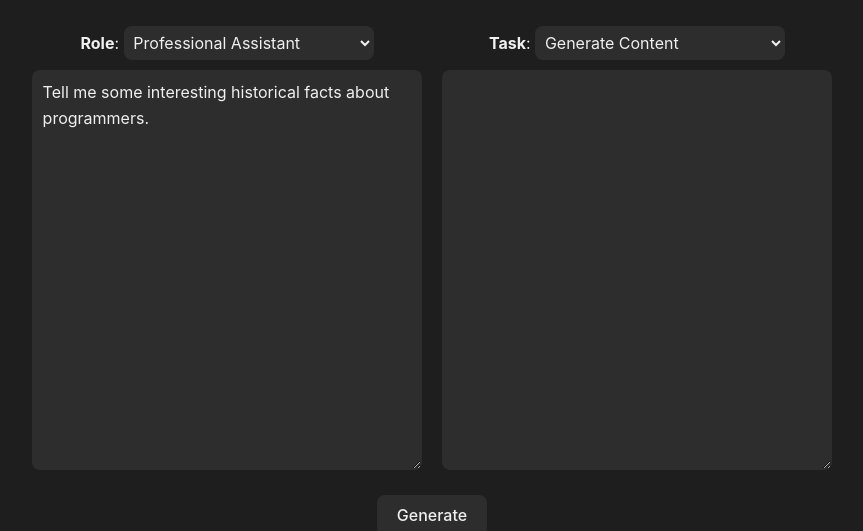
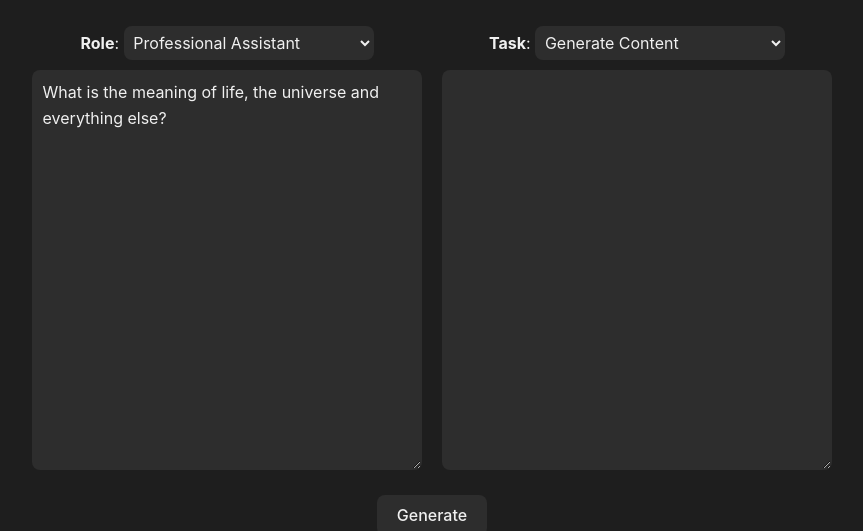
Before and after one commit to alankrantas/just-another-ai-assistant-huggingface-transformers-js, a React (Vite) app: page / in a window 1280 px wide. Shown: the part 181-712 px from the top of the page, without its empty margins (208-1071 px from the left). Built offline with nearby package versions, Linux system fonts and the light colour scheme.

Commit message:
Update Assistant.tsx

```diff
--- a/src/components/Assistant.tsx
+++ b/src/components/Assistant.tsx
@@ -30,7 +30,7 @@ const Assistant: FunctionComponent = () => {
     const textArea = useRef<HTMLTextAreaElement | null>(null);
 
     const [input, setInput] = useState<Input>({
-        text: 'Tell me some interesting historical facts about programmers.',
+        text: 'What is the meaning of life, the universe and everything else?',
         role: LLMConfig.roles['Professional Assistant'],
         task: LLMConfig.tasks['Generate Content'],
     });
```
